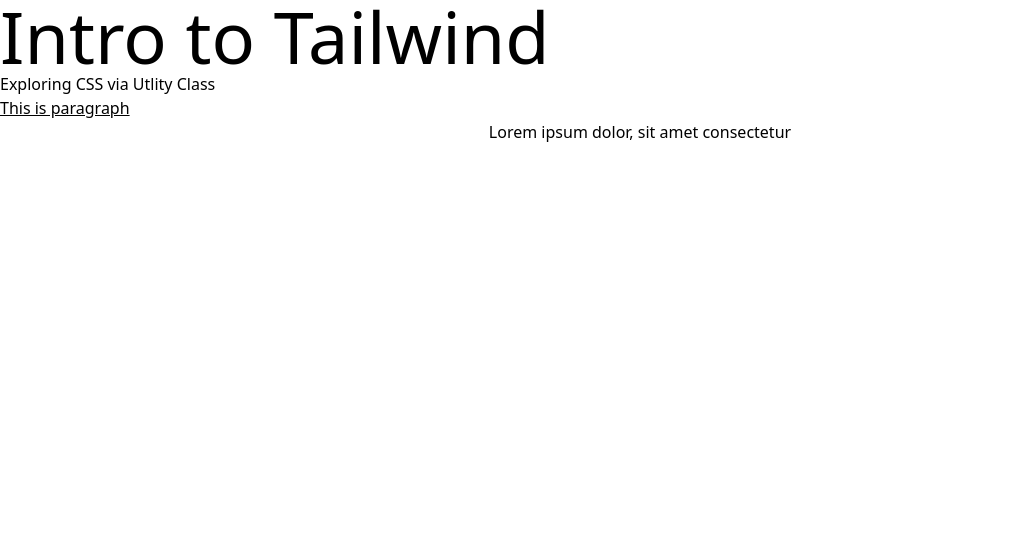
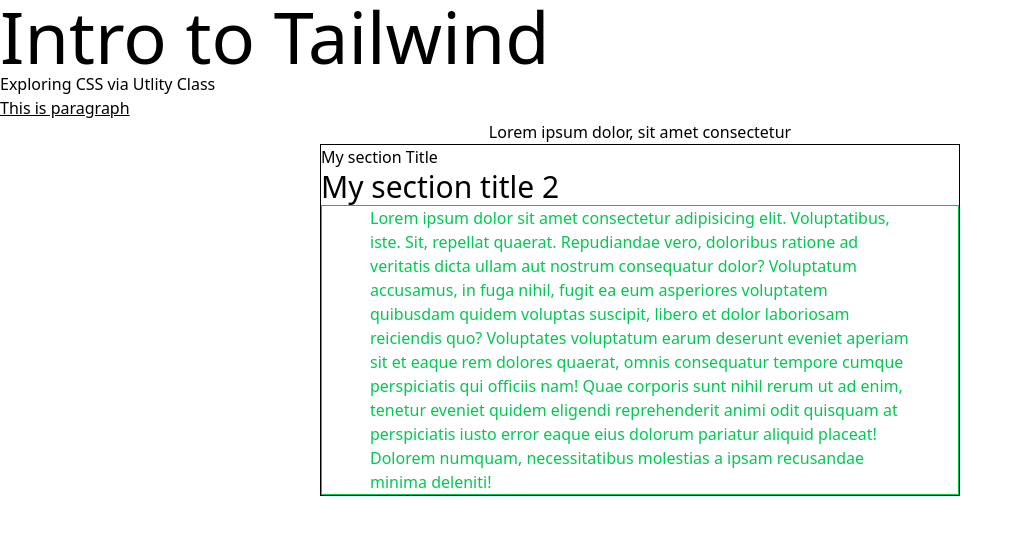
Before and after one commit to Badsha012/intro-twailwind-css, a plain HTML site: page index.html in a window 1280 px wide. Shown: the whole page, without its empty margins (0-1023 px from the left). Drawn offline with nearby package versions, Linux system fonts and the light colour scheme.

Commit message:
six commit

```diff
--- a/index.html
+++ b/index.html
@@ -5,15 +5,27 @@
     <meta charset="UTF-8">
     <meta name="viewport" content="width=device-width, initial-scale=1.0">
     <title>Introduction Twailwand Css</title>
-        <script src="https://cdn.jsdelivr.net/npm/@tailwindcss/browser@4"></script>
+    <script src="https://cdn.jsdelivr.net/npm/@tailwindcss/browser@4"></script>
 </head>
 
 <body>
     <h1 class="text-7xl">Intro to Tailwind </h1>
-    <h3 >Exploring CSS via Utlity Class</h3>
+    <h3>Exploring CSS via Utlity Class</h3>
     <p class="underline">This is paragraph</p>
-    <p class="text-center bg-color-red   border-amber-400">Lorem ipsum dolor, sit amet consectetur</p>
+    <p class="text-center ">Lorem ipsum dolor, sit amet consectetur</p>
+    <section class="w-1/2 border mx-auto border">
+        <h3> My section Title</h3>
+        <h3 class="text-3xl"> My section title 2</h3>
+        <p class="border px-12 text-green-500">Lorem ipsum dolor sit amet consectetur adipisicing elit. Voluptatibus, iste. Sit, repellat quaerat.
+            Repudiandae vero, doloribus ratione ad veritatis dicta ullam aut nostrum consequatur dolor? Voluptatum
+            accusamus, in fuga nihil, fugit ea eum asperiores voluptatem quibusdam quidem voluptas suscipit, libero et
+            dolor laboriosam reiciendis quo? Voluptates voluptatum earum deserunt eveniet aperiam sit et eaque rem
+            dolores quaerat, omnis consequatur tempore cumque perspiciatis qui officiis nam! Quae corporis sunt nihil
+            rerum ut ad enim, tenetur eveniet quidem eligendi reprehenderit animi odit quisquam at perspiciatis iusto
+            error eaque eius dolorum pariatur aliquid placeat! Dolorem numquam, necessitatibus molestias a ipsam
+            recusandae minima deleniti!</p>
 
+    </section>
 </body>
 
 </html>
```
